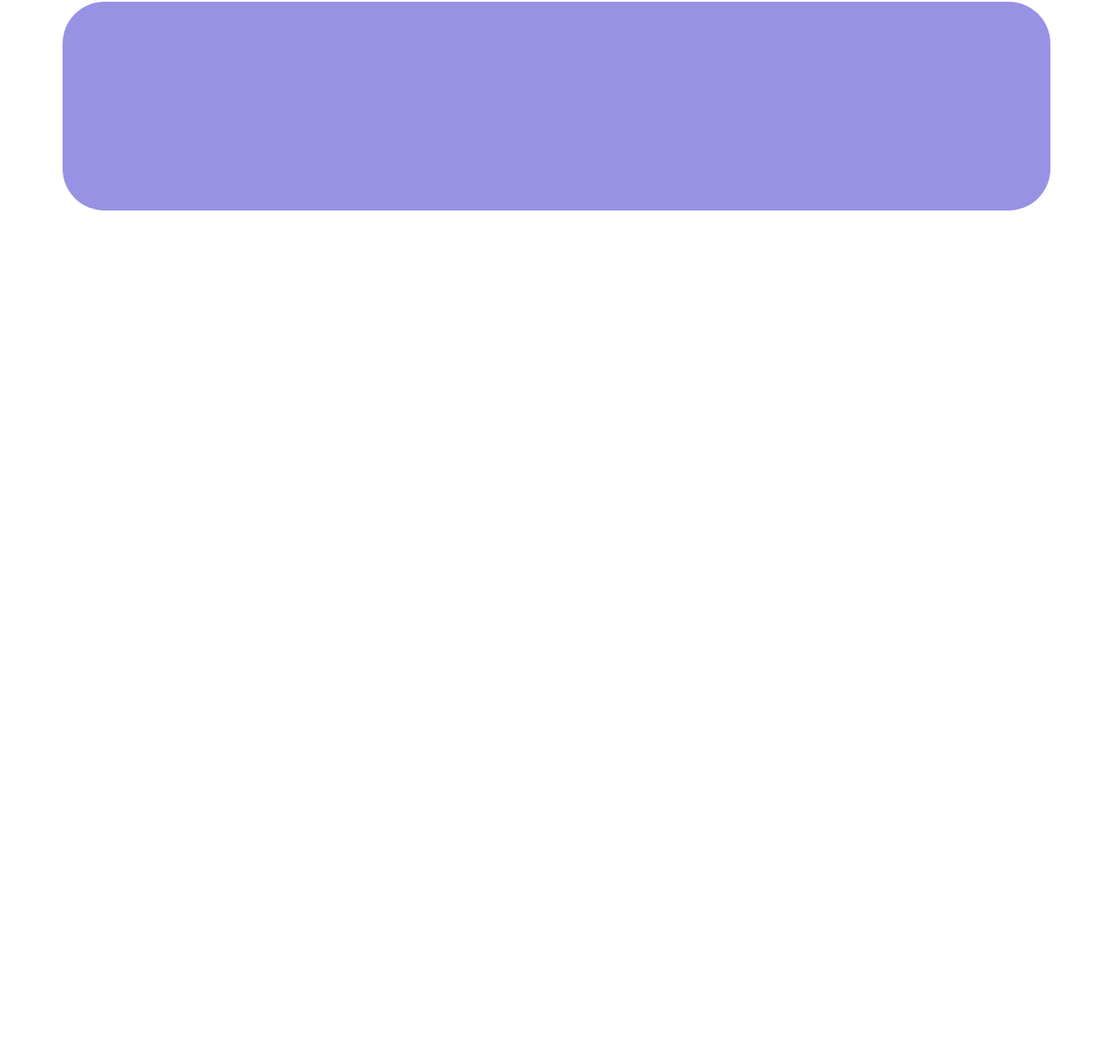
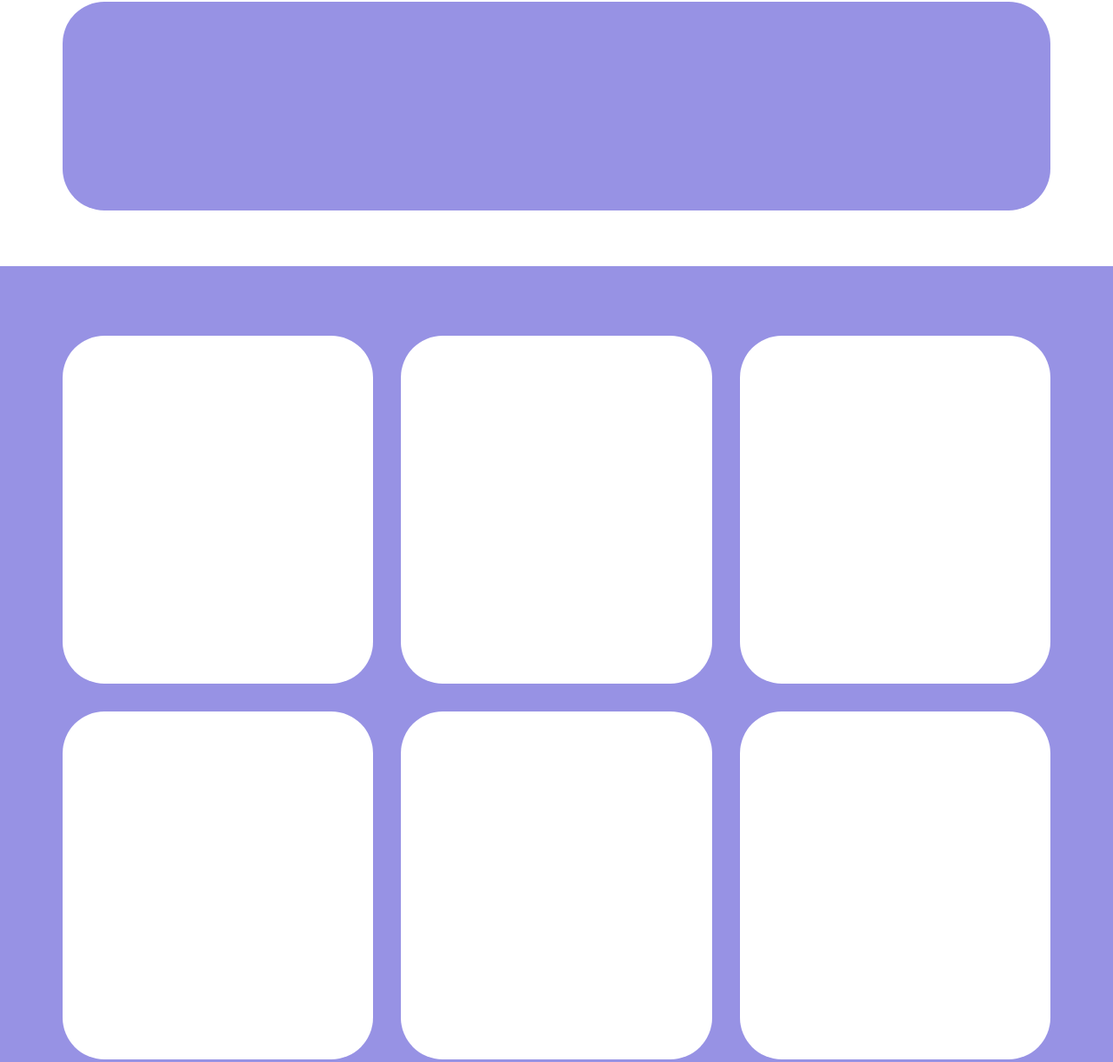
Before and after one commit to TiagoSpada/htmlcss-responsive-layout, a plain HTML site: page index.html in a window 1280 px wide. Shown: the part 3022-4243 px from the top of the page at 87% size. Before the commit the page ends 3328 px from the top, so only its background shows below. Drawn offline with Linux system fonts and the light colour scheme.

Commit message:
[UPD] added benefits section

```diff
--- a/css/style.css
+++ b/css/style.css
@@ -107,7 +107,24 @@ header {
 }
 /* FINE PARTNERS SECTION */
 
+/* INIZIO BENEFITS SECTION */
 
+.benefits {
+    background-color: #9792e4;
+}
+
+.benefits .container-1200 {
+    padding: 4rem 2rem;
+}
+
+.benefits .col {
+    background-color: white;
+    height: 25rem;
+    margin-top: 4rem;
+    border-radius: 3rem;
+}
+
+/* FINE BENEFITS SECTION */
 
 
 
@@ -129,11 +146,20 @@ header {
     }
 
     .jumbotron .col {
-        background-color: lightblue;
-        height: 35rem;
-        border-radius: 1rem;
         margin:  2rem 1rem;
     }
+
+    /* BENEFITS */
+    .benefits .row {
+        margin-left: -1rem;
+        margin-right: -1rem;
+    }
+
+    .benefits .col {
+        width: calc(50% - 2rem);
+        margin: 1rem;
+    }
+
 
 }
 
@@ -169,18 +195,16 @@ header {
 
     .planning .col {
         width: calc(50% - 1rem);
-        background-color: silver;
-        border: 1px solid black;
         margin: 0;
     }
 
-    .planning .col-left {
-        height: 35rem;
+    .planning .col-right {
+        align-self: flex-end;
     }
 
-    .planning .col-right {
-        height: 25rem;
-        align-self: flex-end;
+    /* BENEFITS */
+        .benefits .col {
+        width: calc(100% / 3 - 2rem);
     }
 
 
--- a/index.html
+++ b/index.html
@@ -46,9 +46,27 @@
             </div>
         </div>
 
-        <div class="benefits"></div>
+        <div class="benefits">
+            <div class="container-1200">
+                <div class="row">
+                    <div class="col"></div>
+                    <div class="col"></div>
+                    <div class="col"></div>
+                    <div class="col"></div>
+                    <div class="col"></div>
+                    <div class="col"></div>
+                </div>
+            </div>
+        </div>
 
-        <div class="about"></div>
+        <div class="about">
+            <div class="container-1200">
+                <div class="row">
+                    <div class="col col-left"></div>
+                    <div class="col col-right"></div>
+                </div>
+            </div>
+        </div>
     </main>
 </body>
 </html>
```
